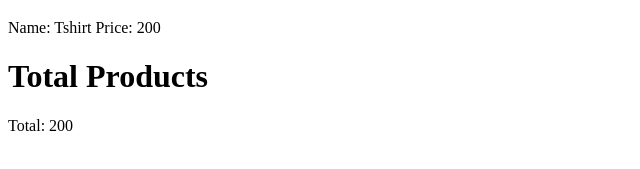
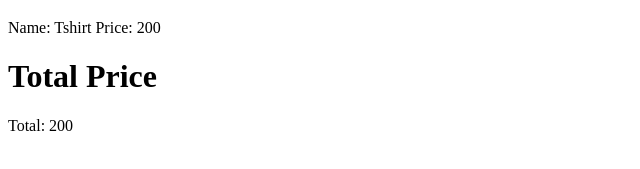
Before and after one commit to Jomerubaldo/js-mini-shop, a plain HTML site: page index.html in a window 1280 px wide. Shown: the part 249-418 px from the top of the page, 0-640 px from the left. Drawn offline with Linux system fonts and the light colour scheme.

Commit message:
Update index.html

```diff
--- a/index.html
+++ b/index.html
@@ -10,7 +10,7 @@
     <p id="function1"></p>
     <h1>Selected Products</h1>
     <p id="function2"></p>
-    <h1>Total Products</h1>
+    <h1>Total Price</h1>
     <p id="function3"></p>
   </body>
   <script src="/function.js"></script>
```
